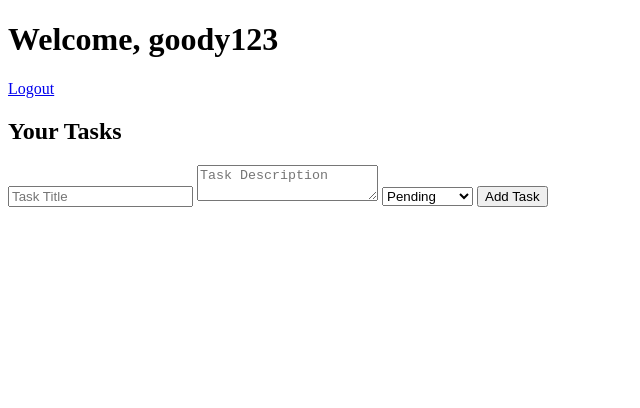
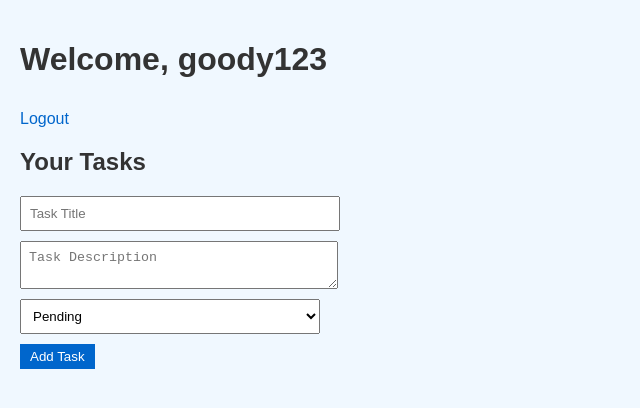
Before and after one commit to godriele/Task-Manager, a Flask app: template templates/dashboard.html in a window 1280 px wide. Shown: the top 408 px of the page, without its empty margins (0-640 px from the left). Run offline with Flask 3, Linux system fonts and the light colour scheme; the template is opened without the code that fills it, so the values that code supplies are empty; the first user in the database is signed in.

Commit message:
added css in dashboard.html

```diff
--- a/templates/dashboard.html
+++ b/templates/dashboard.html
@@ -2,6 +2,60 @@
 <html lang="en">
   <head>
     <title>Dashboard</title>
+    <style>
+      body {
+        font-family: Arial, sans-serif;
+        background-color: #f0f8ff;
+        margin: 0;
+        padding: 20px;
+      }
+      h1,
+      h2,
+      h3 {
+        color: #333;
+      }
+      a {
+        display: inline-block;
+        margin-top: 10px;
+        color: #0066cc;
+        text-decoration: none;
+      }
+      a:hover {
+        text-decoration: underline;
+      }
+      form {
+        margin: 10px 0;
+      }
+      button {
+        padding: 5px 10px;
+        background-color: #0066cc;
+        color: white;
+        border: none;
+        cursor: pointer;
+      }
+      button:hover {
+        background-color: #004999;
+      }
+      ul {
+        list-style-type: none;
+        padding: 0;
+      }
+      li {
+        margin: 10px 0;
+        padding: 10px;
+        border: 1px solid #ccc;
+        background-color: #e6f7ff;
+      }
+      input,
+      textarea,
+      select {
+        display: block;
+        margin: 10px 0;
+        padding: 8px;
+        width: 100%;
+        max-width: 300px;
+      }
+    </style>
   </head>
   <body>
     <h1>Welcome, {{ current_user.username }}</h1>
@@ -10,29 +64,23 @@
 
     {% for status, tasks in grouped_tasks.items() %}
     <h3>{{ status.name }}</h3>
-    <!-- Display the status name -->
     <ul>
       {% for task in tasks %}
       <li>
         <strong>{{ task.title }}</strong><br />
         <em>{{ task.description }}</em><br />
-
-        <!-- Update Task Status -->
         <form
           action="{{ url_for('update_task_status', task_id=task.id, status='IN_PROGRESS') }}"
           method="POST"
         >
           <button type="submit">Mark as In Progress</button>
         </form>
-
         <form
           action="{{ url_for('update_task_status', task_id=task.id, status='COMPLETED') }}"
           method="POST"
         >
           <button type="submit">Mark as Completed</button>
         </form>
-
-        <!-- Delete Task -->
         <form
           action="{{ url_for('delete_task', task_id=task.id) }}"
           method="POST"
@@ -44,7 +92,6 @@
     </ul>
     {% endfor %}
 
-    <!-- Add Task Form -->
     <form action="{{ url_for('add') }}" method="POST">
       <input type="text" name="title" placeholder="Task Title" required />
       <textarea
@@ -52,14 +99,11 @@
         placeholder="Task Description"
         required
       ></textarea>
-
-      <!-- Status Select -->
       <select name="status">
         <option value="PENDING">Pending</option>
         <option value="IN_PROGRESS">In Progress</option>
         <option value="COMPLETED">Completed</option>
       </select>
-
       <button type="submit">Add Task</button>
     </form>
   </body>
```
